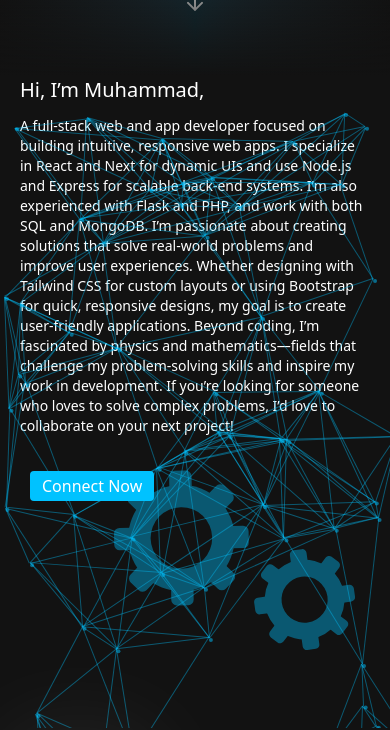
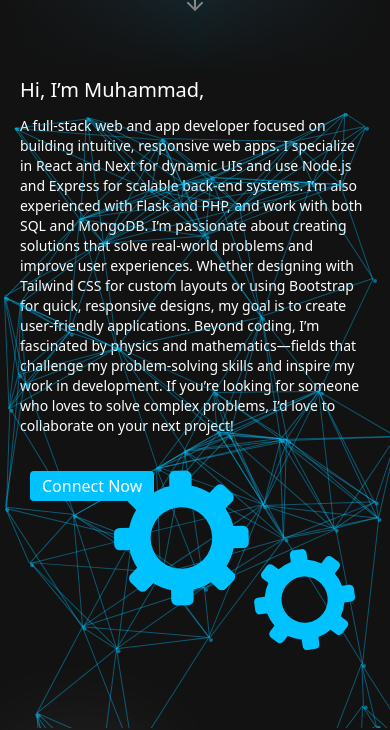
Before and after one commit to Unfathomable-08/portfolio, a Next.js app: page / in a window 390 px wide. Shown: the part 768-1498 px from the top of the page. Built offline with nearby package versions, Linux system fonts and the light colour scheme; no server answers.

Commit message:
added animation

```diff
--- a/src/app/globals.css
+++ b/src/app/globals.css
@@ -59,7 +59,7 @@ body {
 }
 
 .bg-dots {
-  background-image: radial-gradient(rgba(255 255 255 / 0.2) 1px, transparent 1px);
+  background-image: radial-gradient(rgba(255 255 255 / 0.2) 1.5px, transparent 1.5px);
   background-size: 30px 30px;
 }
 
--- a/src/components/About.js
+++ b/src/components/About.js
@@ -1,7 +1,7 @@
-"use client"
-import Gear from "../sub-components/Gear.js"
-import DotsBg from "../sub-components/Dots-bg.js"
-import { motion, useCycle  } from "framer-motion"
+"use client";
+import Gear from "../sub-components/Gear.js";
+import DotsBg from "../sub-components/Dots-bg.js";
+import { motion, useCycle } from "framer-motion";
 import { useEffect } from "react";
 import { useScreenSize } from "../app/ScreenContext";
 
@@ -15,26 +15,60 @@ export default function About() {
     }, 18000); // Match the duration
 
     return () => clearInterval(interval);
-  }, [cycleDirection])
+  }, [cycleDirection]);
 
   return (
-    <div id="about" className="sm:min-h-[600px] md:min-h-screen bg-[var(--primary)] grid sm:grid-cols-[1fr_1fr] items-center px-20 relative">
-        <div>
-            <h4 className="font-medium text-xl pb-3">
-                Hi, I’m Muhammad,
-            </h4>
+    <motion.div
+      id="about"
+      className="sm:min-h-[600px] md:min-h-screen bg-[var(--primary)] grid sm:grid-cols-[1fr_1fr] items-center px-20 relative"
+    >
+      <motion.div
+        initial={{ opacity: 0, x: -40 }}
+        whileInView={{ opacity: 1, x: 0 }}
+        transition={{ duration: 0.8, ease: "easeOut", delay: 0.7 }}
+        viewport={{ once: false, amount: 0.3 }}
+      >
+        <h4 className="font-medium text-xl pb-3">Hi, I’m Muhammad,</h4>
         <p className="text-md max-lg:text-sm">
-                A full-stack web and app developer focused on building intuitive, responsive web apps. I specialize in React and Next for
-                dynamic UIs and use Node.js and Express for scalable back-end systems. I’m also experienced with Flask and PHP, and work with both SQL and MongoDB.
-                I’m passionate about creating solutions that solve real-world problems and improve user experiences. Whether designing with Tailwind CSS
-                for custom layouts or using Bootstrap for quick, responsive designs, my goal is to create user-friendly applications. Beyond coding, I’m
-                fascinated by physics and mathematics—fields that challenge my problem-solving skills and inspire my work in development. If you’re looking
-                for someone who loves to solve complex problems, I’d love to collaborate on your next project!
+          A full-stack web and app developer focused on building intuitive,
+          responsive web apps. I specialize in React and Next for dynamic UIs
+          and use Node.js and Express for scalable back-end systems. I’m also
+          experienced with Flask and PHP, and work with both SQL and MongoDB.
+          I’m passionate about creating solutions that solve real-world
+          problems and improve user experiences. Whether designing with Tailwind
+          CSS for custom layouts or using Bootstrap for quick, responsive
+          designs, my goal is to create user-friendly applications. Beyond
+          coding, I’m fascinated by physics and mathematics—fields that
+          challenge my problem-solving skills and inspire my work in
+          development. If you’re looking for someone who loves to solve complex
+          problems, I’d love to collaborate on your next project!
         </p>
-            <button className="bg-[var(--secondary)] hover:bg-[var(--hover)] rounded p-btn m-btn z-2 relative">Connect Now</button>
-        </div>
+        <motion.button
+          className="bg-[var(--secondary)] hover:bg-[var(--hover)] rounded p-btn m-btn z-2 relative"
+          initial={{ scale: 0 }}
+          whileInView={{ scale: 1 }}
+          transition={{ type: "spring", stiffness: 100, delay: 1 }}
+          viewport={{ once: false, amount: 0.3 }}
+        >
+          Connect Now
+        </motion.button>
+      </motion.div>
 
-        <div className={`flex justify-center transform md:translate-x-4 max-sm:h-48 sm:-translate-y-12 gap-x-6 ${screenSize == 'md' ? 'scale-80' : screenSize == 'sm' ? 'scale-70' : screenSize == 'xs' ? 'scale-70 translate-x-12 -translate-y-20 opacity-40' : ''}`}>
+      <motion.div
+        initial={{ opacity: 0, scale: 0.8 }}
+        whileInView={{ opacity: 1, scale: 1 }}
+        transition={{ duration: 0.8, ease: "easeOut", delay: 0.8 }}
+        viewport={{ once: false, amount: 0.3 }}
+        className={`flex justify-center transform md:translate-x-4 max-sm:h-48 sm:-translate-y-12 gap-x-6 ${
+          screenSize == "md"
+            ? "scale-80"
+            : screenSize == "sm"
+            ? "scale-70"
+            : screenSize == "xs"
+            ? "scale-70 translate-x-12 -translate-y-20 opacity-40"
+            : ""
+        }`}
+      >
         <motion.div
           initial={{ rotate: 0 }}
           animate={{ rotate: -360 * direction }}
@@ -52,8 +86,9 @@ export default function About() {
         >
           <Gear />
         </motion.div>
-        </div>
+      </motion.div>
+
       <DotsBg />
-    </div>
+    </motion.div>
   );
 }
--- a/src/components/Projects.js
+++ b/src/components/Projects.js
@@ -67,7 +67,7 @@ export default function Projects() {
             key={index}
             initial={{ opacity: 0, y: 50 }}
             whileInView={{ opacity: 1, y: 0 }}
-            viewport={{ once: true }}
+            viewport={{ once: false, amount: 0.3 }}
             transition={{ duration: 0.5, delay: index * 0.1 }}
             className="rounded-xl shadow-lg overflow-hidden bg-[#1e1e1e] grid sm:grid-cols-2 p-4 items-center sm:gap-4"
           >
--- a/src/components/Skills.js
+++ b/src/components/Skills.js
@@ -27,6 +27,13 @@ const logos = [
   { src: "/pytorch.png", name: "Pytorch" },
 ];
 
+// Get tilt rotation from mouse position
+function getTilt(x, y, rect) {
+  const rotateX = ((y - rect.top) / rect.height - 0.5) * 10; // vertical tilt
+  const rotateY = ((x - rect.left) / rect.width - 0.5) * -10; // horizontal tilt
+  return { rotateX, rotateY };
+}
+
 export default function Skills() {
   const [hoveredIndex, setHoveredIndex] = useState(null);
   const { screenSize } = useScreenSize();
@@ -41,46 +48,66 @@ export default function Skills() {
 
       <div className="max-sm:scale-75 transform w-full h-full flex flex-col justify-center items-center gap-y-8">
         {breakpoints.map((start, rowIndex) => (
-          <div className="flex gap-x-3 sm:gap-x-4 md:gap-x-6 relative " key={rowIndex}>
+          <motion.div
+            key={rowIndex}
+            className="flex gap-x-3 sm:gap-x-4 md:gap-x-6 relative"
+            initial={{ opacity: 0, y: 30 }}
+            whileInView={{ opacity: 1, y: 0 }}
+            transition={{ delay: rowIndex * 0.3, duration: 0.6 }}
+            viewport={{ once: false, amount: 0.3 }}
+          >
             {logos
               .slice(start, start + (rowIndex === 1 ? breakpoints[1]+1 : (rowIndex === 2 && screenSize === 'xs') ? breakpoints[1]+1 : breakpoints[1]))
               .map(({ src, name }, idx) => {
                 const globalIndex = start + idx;
                 const isHovered = hoveredIndex === globalIndex;
                 return (
-                  <div key={globalIndex} className="relative">
-                    <div
+                  <motion.div
+                    key={globalIndex}
+                    className="relative"
+                    initial={{ opacity: 0, scale: 0.9, y: 20 }}
+                    whileInView={{ opacity: 1, scale: 1, y: 0 }}
+                    transition={{ duration: 0.6, delay: idx * 0.1 }}
+                    viewport={{ once: false, amount: 0.3 }}
+                  >
+                    <motion.div
                       className="bg-skills w-18 h-24 rounded-lg flex justify-center items-center overflow-hidden cursor-pointer"
+                      whileHover={{ scale: 1.05 }}
                       onMouseEnter={() => setHoveredIndex(globalIndex)}
-                      onMouseLeave={() => setHoveredIndex(null)}
+                      onMouseMove={(e) => {
+                        const card = e.currentTarget;
+                        const { rotateX, rotateY } = getTilt(e.clientX, e.clientY, card.getBoundingClientRect());
+                        card.style.transform = `perspective(600px) rotateX(${rotateX}deg) rotateY(${rotateY}deg) scale(1.05)`;
+                      }}
+                      onMouseLeave={(e) => {
+                        const card = e.currentTarget;
+                        card.style.transform = `perspective(600px) rotateX(0deg) rotateY(0deg) scale(1)`;
+                        setHoveredIndex(null);
+                      }}
                     >
                       <div className="h-23 w-17 flex rounded justify-center items-center bg-[var(--primary)]">
                         <Image
                           src={src}
-                          width={
-                            name !== "Node.js" && name !== "Pytorch" ? 48 : 32
-                          }
-                          height={
-                            name !== "Node.js" && name !== "Pytorch" ? 48 : 32
-                          }
+                          width={name !== "Node.js" && name !== "Pytorch" ? 48 : 32}
+                          height={name !== "Node.js" && name !== "Pytorch" ? 48 : 32}
                           alt={name}
                         />
                       </div>
-                    </div>
+                    </motion.div>
 
                     {isHovered && (
                       <div
-                        className="absolute top-[2px] left-[2px] h-23 w-17 rounded flex justify-center items-end bg-skills-hover z-10 whitespace-nowrap pointer-events-none"
+                        className="absolute top-[2px] left-0 h-24 w-18 rounded flex justify-center items-end bg-skills-hover z-10 whitespace-nowrap pointer-events-none"
                         role="tooltip"
                         aria-label={name}
                       >
                         {name}
                       </div>
                     )}
-                  </div>
+                  </motion.div>
                 );
               })}
-          </div>
+          </motion.div>
         ))}
       </div>
     </div>
```
Lines whose indentation alone changed are shown as unchanged.
